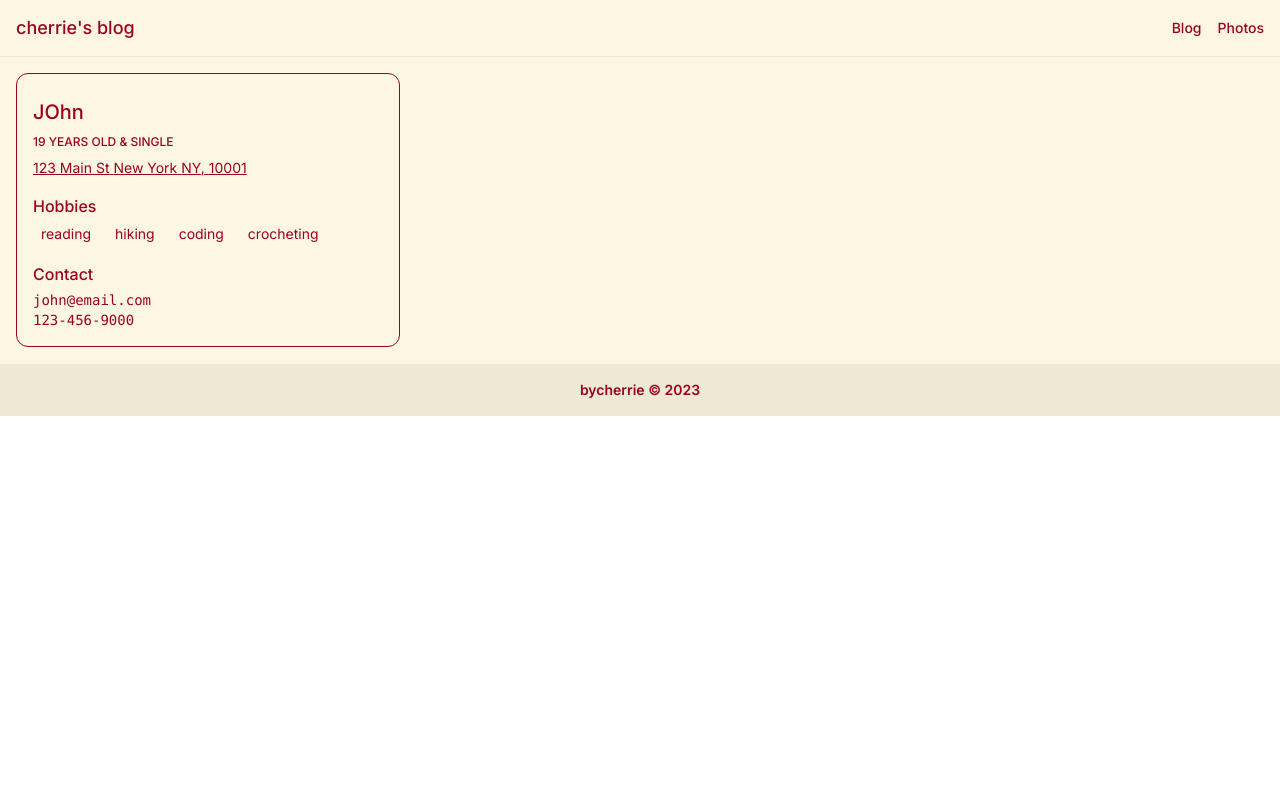
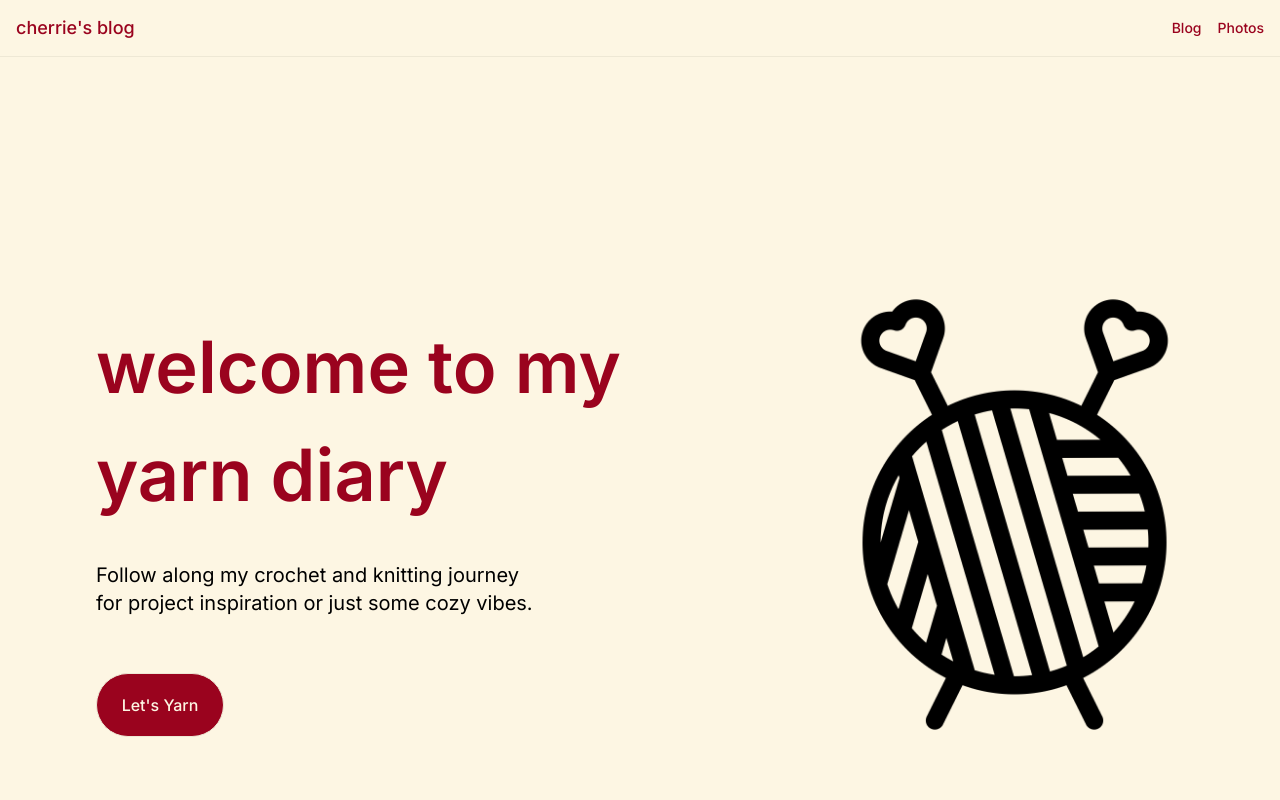
Before and after one commit to juliettepark/bycherrie_blog, a Next.js app: page / in a window 1280 px wide. Shown: the top 800 px of the page. Built offline with nearby package versions, Linux system fonts and the light colour scheme.

Commit message:
Added home page + polished blog
Completed nice home page and added more blog posts. Polished overall look

```diff
--- a/app/blog/[post]/page.js
+++ b/app/blog/[post]/page.js
@@ -2,6 +2,12 @@ import Container from "@/app/components/Container";
 import { client } from "@/sanity/lib/client";
 import BlogPostHeader from "@/app/components/BlogPostHeader";
 import { PortableText } from "@portabletext/react";
+import { urlForImage } from "@/sanity/lib/image";
+import { tryGetImageDimensions } from "@sanity/asset-utils";
+import imageUrlBuilder from "@sanity/image-url";
+import Image from "next/image";
+
+export const revalidate = 60;
 
 async function getBlogPosts(slug) {
   const query = `*[_type == "blogPost" && slug.current == $slug] {
@@ -17,17 +23,68 @@ async function getBlogPosts(slug) {
   return posts;
 }
 
+const portableTextComponents = {
+  types: {
+    image: ImageComponent,
+  },
+};
+
+function ImageComponent({ value }) {
+  const { width, height } = tryGetImageDimensions(value);
+  const builder = imageUrlBuilder(client);
+  function urlFor(source) {
+    return builder.image(source);
+  }
+
+  return (
+    // <Image
+    //   src={urlForImage(value).fit("max").auto("format").url()}
+    //   width={width}
+    //   height={height}
+    //   loading="lazy"
+    //   className="mx-auto md:max-w-prose rounded-lg"
+    //   style={{
+    //     aspectRatio: width / height,
+    //   }}
+    // />
+    <img
+      src={urlFor(value).auto("format").size(width, height).url()}
+      width={width}
+      height={height}
+      alt={value.title}
+      loading="lazy"
+      className="mx-auto md:max-w-prose rounded-lg"
+      style={{ aspectRatio: width / height }}
+    />
+  );
+}
+
 export default async function Page({ params }) {
   // params.post is how we access the slug
   // Pass slug into our query
   const post = (await getBlogPosts(params.post))[0];
+  const builder = imageUrlBuilder(client);
+  function urlFor(source) {
+    return builder.image(source);
+  }
+
   return (
     <Container>
       <div className="mx-auto max-w-5xl space-y-8 py-8">
         <BlogPostHeader post={post} />
         <hr className="border-secondary" />
-        <article>
-          <PortableText value={post.content} components={[]} />
+        <article className="prose md:prose-md prose-primary mx-auto">
+          <PortableText
+            value={post.content}
+            components={portableTextComponents}
+          />
+          {/* <img
+            src={urlFor(post.image).auto("format").size(1920, 1080).url()}
+            width={1920}
+            height={1080}
+            alt={post.title}
+            className="rounded-2xl border border-cherrie"
+          /> */}
         </article>
       </div>
     </Container>
--- a/app/components/Button.js
+++ b/app/components/Button.js
@@ -1,6 +1,8 @@
-export function FilledButton({ children }) {
+export function FilledButton({ children, style }) {
   return (
-    <DefaultButton style="bg-secondary-700 border-secondary-700 text-secondary-100 md:hover:bg-secondary-900 md:hover:border-secondary-900 md:hover:text-secondary-300">
+    <DefaultButton
+      style={`bg-cherrie border-secondary text-primary md:hover:bg-transparent md:hover:border-cherrie md:hover:text-cherrie ${style}`}
+    >
       {children}
     </DefaultButton>
   );
@@ -18,7 +20,7 @@ export function DefaultButton({ children, style }) {
   return (
     // put with backticks so that we can pass in styles from other buttons
     <button
-      className={`inline font-medium bg-transparent border rounded-full md:px-4 px-3.5 md:py-2 py-1.5 md:text-base text-sm transition-colors ${style}`}
+      className={`inline font-medium border rounded-full md:px-4 px-3.5 md:py-2 py-1.5 md:text-base text-sm transition-colors ${style}`}
     >
       {children}
     </button>
--- /dev/null
+++ b/app/components/HomeTitle.js
@@ -0,0 +1,28 @@
+// import Container from "../images";
+import { FilledButton, OutlinedButton } from "./Button";
+import Link from "next/link";
+
+export default function HomeTitle() {
+  return (
+    <div className="flex">
+      <div className="mt-40 mb-48 p-20 max-w-5xl ">
+        <h1 className="text-cherrie text-7xl font-semibold leading-normal">
+          welcome to my yarn diary
+        </h1>
+        <p className="mt-8 mb-14 text-xl">
+          Follow along my crochet and knitting journey
+          <br />
+          for project inspiration or just some cozy vibes.
+        </p>
+        <FilledButton style="w-32 h-16">
+          <Link href="/blog">Let's Yarn</Link>
+        </FilledButton>
+      </div>
+
+      <img src="/wool.png" className="h-2/5 w-2/5 mt-48 mb-48" />
+    </div>
+  );
+}
+
+// className="flex place-content-center text-center text-8xl font-medium tracking-wide
+// opacity-100 text-cherrie p-10 border h-3/4 border-black" bg-[url('/wool.png')]
--- a/app/page.js
+++ b/app/page.js
@@ -9,6 +9,7 @@ Any other non-special file can have as many "export"s and still 1 "export defaul
 
 import Container from "./components/Container";
 import SectionHeader from "./components/SectionHeader";
+import HomeTitle from "./components/HomeTitle";
 
 function Person({ person }) {
   return (
@@ -52,26 +53,27 @@ function Person({ person }) {
 }
 
 export default function Home() {
-  const person = {
-    name: "JOhn",
-    age: 19,
-    hobbies: ["reading", "hiking", "coding", "crocheting"],
-    address: {
-      street: "123 Main St",
-      city: "New York",
-      state: "NY",
-      zip: "10001",
-    },
-    contact: {
-      email: "john@email.com",
-      phone: "123-456-9000",
-    },
-    isMarried: false,
-  };
+  // const person = {
+  //   name: "JOhn",
+  //   age: 19,
+  //   hobbies: ["reading", "hiking", "coding", "crocheting"],
+  //   address: {
+  //     street: "123 Main St",
+  //     city: "New York",
+  //     state: "NY",
+  //     zip: "10001",
+  //   },
+  //   contact: {
+  //     email: "john@email.com",
+  //     phone: "123-456-9000",
+  //   },
+  //   isMarried: false,
+  // };
 
   return (
     <Container>
-      <Person person={person} />
+      {/* <Person person={person} /> */}
+      <HomeTitle />
     </Container>
   );
 }
--- a/app/photos/page.js
+++ b/app/photos/page.js
@@ -5,6 +5,13 @@ export default async function Photos() {
 
   return (
     <Container>
+      <div className="max-w-7xl mx-auto p-4 m-5">
+        <h1 className="text-3xl font-semibold">
+          Some adorable dogs to brighten your day.
+        </h1>
+        <p className="mt-2">Made with fetch requests to json data.</p>
+      </div>
+
       <ul className="grid grid-cols-1 md:grid-cols-2 lg:grid-cols-3 gap-4">
         {dogs.map((dog) => (
           <DogCard key={dog.name} dog={dog} />
--- a/package.json
+++ b/package.json
@@ -9,9 +9,11 @@
     "lint": "next lint"
   },
   "dependencies": {
+    "@alpinejs/intersect": "^3.13.5",
     "@portabletext/react": "^3.0.11",
     "@sanity/image-url": "^1.0.2",
     "@sanity/vision": "^3.23.4",
+    "alpinejs": "^3.13.5",
     "date-fns": "^3.0.6",
     "next": "14.0.4",
     "next-sanity": "^7.0.5",
@@ -20,6 +22,7 @@
     "sanity": "^3.23.4"
   },
   "devDependencies": {
+    "@tailwindcss/typography": "^0.5.10",
     "autoprefixer": "^10.0.1",
     "eslint": "^8",
     "eslint-config-next": "14.0.4",
--- a/tailwind.config.js
+++ b/tailwind.config.js
@@ -21,5 +21,5 @@ module.exports = {
     },
     extend: {},
   },
-  plugins: [],
+  plugins: [require("@tailwindcss/typography")],
 };
```
Also changed, not shown: public/wool.png (added), 1 other file (tests, documents, lock files or other folders).
